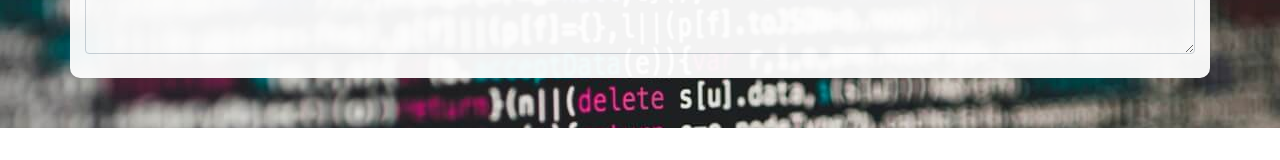
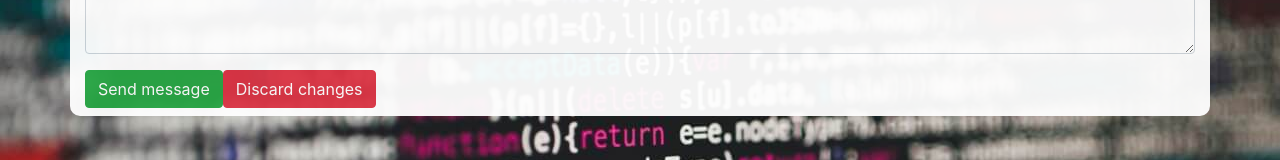
Before and after one commit to sklinkusch/portfolio, a React (Create React App) app: page / in a window 1280 px wide. Shown: the part 7325-7485 px from the top of the page. Before the commit the page ends 7453 px from the top, so only its background shows below. Built offline with nearby package versions, Linux system fonts and the light colour scheme.

Commit message:
generated method deleteAll

```diff
--- /dev/null
+++ b/src/Components/Buttons.js
@@ -0,0 +1,14 @@
+import React from "react";
+
+export default function Buttons(props) {
+  return (
+    <div className="sk-buttons-group">
+      <button type="submit" className="btn btn-success">
+        Send message
+      </button>
+      <button className="btn btn-danger" onClick={props.deleteAll}>
+        Discard changes
+      </button>
+    </div>
+  );
+}
--- a/src/Components/Contact.js
+++ b/src/Components/Contact.js
@@ -2,6 +2,19 @@ import React, { Component } from "react";
 import ContactForm from "./ContactForm";
 
 export default class Contact extends Component {
+  constructor(props) {
+    super(props);
+    this.nameField = React.createRef();
+    this.mailField = React.createRef();
+    this.subjField = React.createRef();
+    this.messField = React.createRef();
+  }
+  deleteAll = () => {
+    this.nameField.current.value = "";
+    this.mailField.current.value = "";
+    this.subjField.current.value = "";
+    this.messField.current.value = "";
+  };
   render() {
     return (
       <div className="container sk-bg-white">
@@ -12,7 +25,13 @@ export default class Contact extends Component {
             If you would like to come in contact with me, feel free to write me
             a message here.
           </p>
-          <ContactForm />
+          <ContactForm
+            nameField={this.nameField}
+            mailField={this.mailField}
+            subjField={this.subjField}
+            messField={this.messField}
+            deleteAll={this.deleteAll}
+          />
           <div className="sk-placeholder-tiny" />
         </section>
       </div>
--- a/src/Components/ContactForm.js
+++ b/src/Components/ContactForm.js
@@ -1,8 +1,9 @@
 import React from "react";
 import FormElement from "./FormElement";
 import TextArea from "./TextArea";
+import Buttons from "./Buttons";
 
-export default function ContactForm() {
+export default function ContactForm(props) {
   return (
     <form
       name="contactform"
@@ -14,20 +15,29 @@ export default function ContactForm() {
         type="text"
         label="Name"
         placeholder="Your name, e.g. John Doe"
+        fieldRef={props.nameField}
       />
       <FormElement
         id="email"
         type="email"
         label="Email address"
         placeholder="Your email address, e.g. john.doe@example.com"
+        fieldRef={props.mailField}
       />
       <FormElement
         id="subject"
         type="text"
         label="Subject"
         placeholder="Subject of your message"
+        fieldRef={props.subjField}
       />
-      <TextArea id="message" label="Message" placeholder="Your message" />
+      <TextArea
+        id="message"
+        label="Message"
+        placeholder="Your message"
+        fieldRef={props.messField}
+      />
+      <Buttons deleteAll={props.deleteAll} />
     </form>
   );
 }
--- a/src/Components/FormElement.js
+++ b/src/Components/FormElement.js
@@ -9,6 +9,7 @@ export default function FormElement(props) {
         className="form-control"
         id={props.id}
         placeholder={props.placeholder}
+        ref={props.fieldRef}
         required
       />
     </div>
--- a/src/Components/TextArea.js
+++ b/src/Components/TextArea.js
@@ -9,6 +9,7 @@ export default function TextArea(props) {
         id={props.id}
         rows="6"
         placeholder={props.placeholder}
+        ref={props.fieldRef}
         required
       />
     </div>
```
